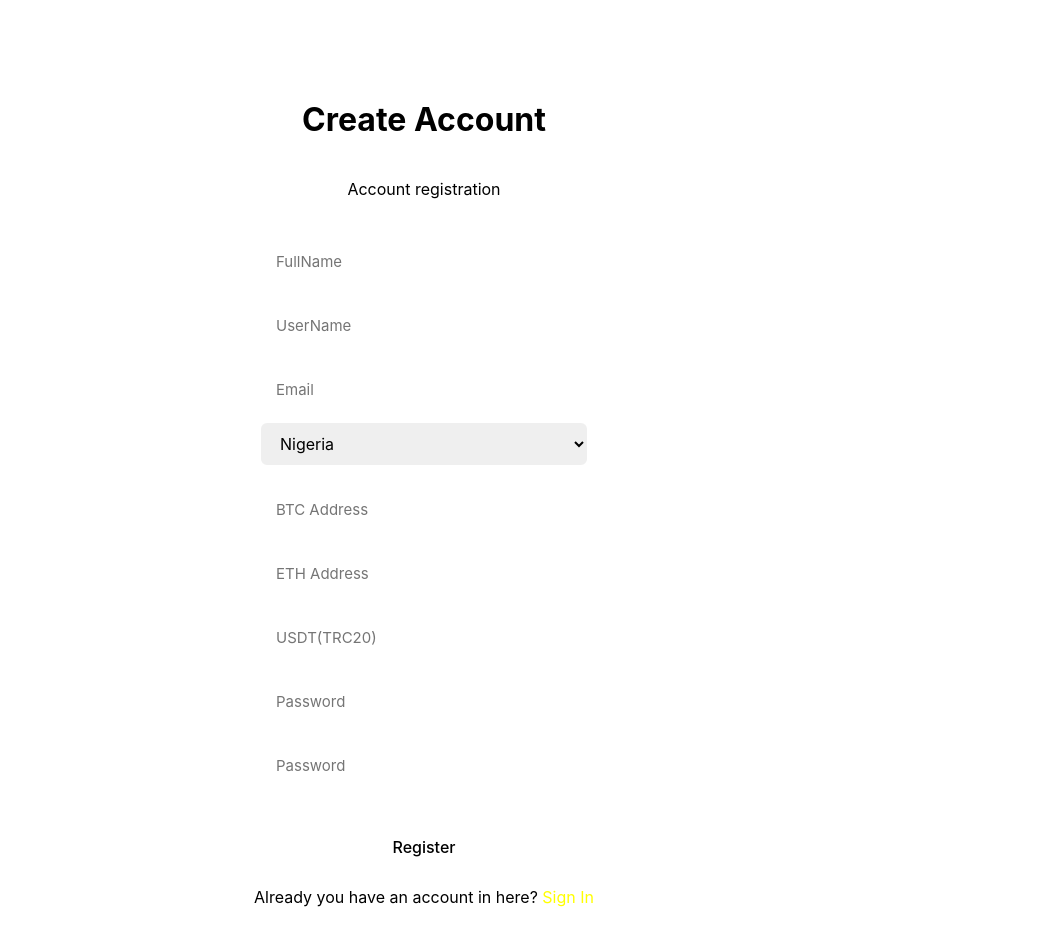
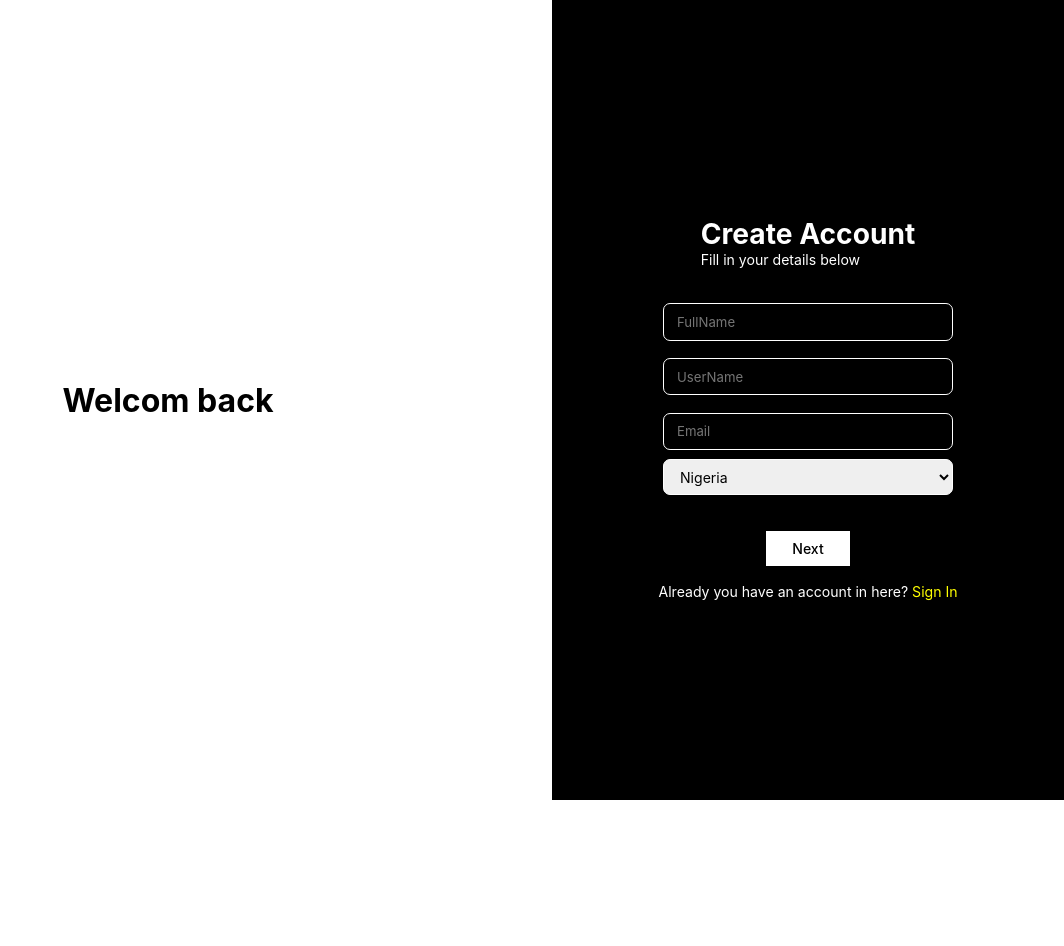
Before and after one commit to HypeDeveloper/king-james-fx-site, a React (Vite) app in the folder frontend/king-james-fx/: page /signUp in a window 1280 px wide. Shown: the top 946 px of the page, without its empty margins (216-1280 px from the left). After the commit the page ends 800 px from the top, so only its background shows below. Built offline with nearby package versions, Linux system fonts and the light colour scheme.

Commit message:
Sign Update

```diff
--- a/frontend/king-james-fx/src/pages/SignIn.tsx
+++ b/frontend/king-james-fx/src/pages/SignIn.tsx
@@ -49,7 +49,7 @@ export function SignIn() {
                         <button type="submit">Login</button>
                         <p className="bottomText">
                             Don't have an Account yet?{" "}
-                            <a href="#" className="formLink">
+                            <a href="/signUp" className="formLink">
                                 Create Account
                             </a>
                         </p>
--- a/frontend/king-james-fx/src/pages/SignUp.tsx
+++ b/frontend/king-james-fx/src/pages/SignUp.tsx
@@ -1,12 +1,39 @@
 export function SignUp() {
+    const formData = {
+        userName: '',
+        fullName: '',
+        email: '',
+        password: '',
+        country: '',
+
+    }
+    const handleForm = () => {
+
+    }
     return (
+        <div className="sign">
+            <div className="header">
+                <h1>Welcom back</h1>
+            </div>
+            <div className="signWrap">
+                <UserInfoFirst />
+            </div>
+        </div>
+    );
+}
+
+function UserInfoFirst(props) {
+    const handleSwitch = () => {
+
+    }
+    return (
+        <>
             <div className="SignUp">
+                <div>
                     <h1>Create Account</h1>
+                    <p>Fill in your details below</p>
+                </div>
                 <form className="SignBox">
-                <img src="" alt="" />
-
-                <p>Account registration</p>
-                <div className="splitWrap">
                     <div className="splitForm">
                         {/* Fullname */}
                         <div className="wrapInput">
@@ -47,6 +74,28 @@ export function SignUp() {
                         </select>
                         {/* password */}
                     </div>
+                    <button className="buttonForm" onClick={handleSwitch} type="submit">
+                        Next
+                    </button>
+                    <p className="bottomText">
+                        Already you have an account in here?{" "}
+                        <a href="/" className="formLink">
+                            Sign In
+                        </a>
+                    </p>
+                </form>
+            </div>
+        </>
+    );
+}
+function UserInfoSecond(props) {
+    return (
+        <>
+            <div className="SignUp">
+                <h1>Add Your Wallets</h1>
+                <p>Add the address of the wallet you will like to use</p>
+                <form className="SignBox">
+                    <div className="splitWrap">
                         <div className="splitForm">
                             {/* Wallets */}
                             <div className="wrapInput">
@@ -75,6 +124,27 @@ export function SignUp() {
                                 />
                             </div>
                             {/* Passwords */}
+
+                        </div>
+                    </div>
+                    <button className="buttonForm" type="submit">
+                        Next
+                    </button>
+                </form>
+            </div>
+        </>
+    );
+}
+function UserInfoThird() {
+    return (
+        <>
+            <div className="SignUp">
+                <h1>Secure Your Account</h1>
+                <p>Setup a strong password for your account</p>
+                <form className="SignBox">
+                    <div className="splitWrap">
+                        <div className="splitForm">
+                            {/* Passwords */}
                             <div className="wrapInput">
                                 <input
                                     type="password"
@@ -88,23 +158,17 @@ export function SignUp() {
                                     type="password"
                                     name=""
                                     id="validatePassword"
-                                placeholder="Password"
+                                    placeholder="Confirm Password"
                                     required
                                 />
                             </div>
                         </div>
                     </div>
-
                     <button className="buttonForm" type="submit">
                         Register
                     </button>
-                <p className="bottomText">
-                    Already you have an account in here?{" "}
-                    <a href="#" className="formLink">
-                        Sign In
-                    </a>
-                </p>
                 </form>
             </div>
+        </>
     );
 }
--- a/frontend/king-james-fx/src/style/Form.css
+++ b/frontend/king-james-fx/src/style/Form.css
@@ -1,16 +1,27 @@
 .sign{
-    margin-bottom:60px;
+    display: flex;
+    align-items: center;
+    background-color: black;
+    height: 100vh;
+    /* color: white; */
 }
 .sign .header{
-    height: 50vh;
+    height: 100vh;
     display: flex;
     align-items: center;
     justify-content: center;
+    width: 60%;
+    background-color: #fff;
+
 }
 .signWrap{
     display: flex;
     align-items: center;
     justify-content: center;
+    zoom: 88%;
+    height: 100vh;
+    width: 40%;
+
 }
 .SignIn{
     padding:70px 40px 50px;
@@ -28,11 +39,15 @@
     gap: 40px;
 }
 .SignUp{
-    padding-top: 100px;    padding-bottom: 70px;
+    padding:70px 40px 50px;
+    border-radius: 20px;
     display : flex;
     flex-direction: column;
     align-items: center;
     justify-content: center;
+    background-color: black;
+    width: fit-content;
+    color: white;
 }
 .SignBox{
     display : flex;
```
Lines whose indentation alone changed are shown as unchanged.
